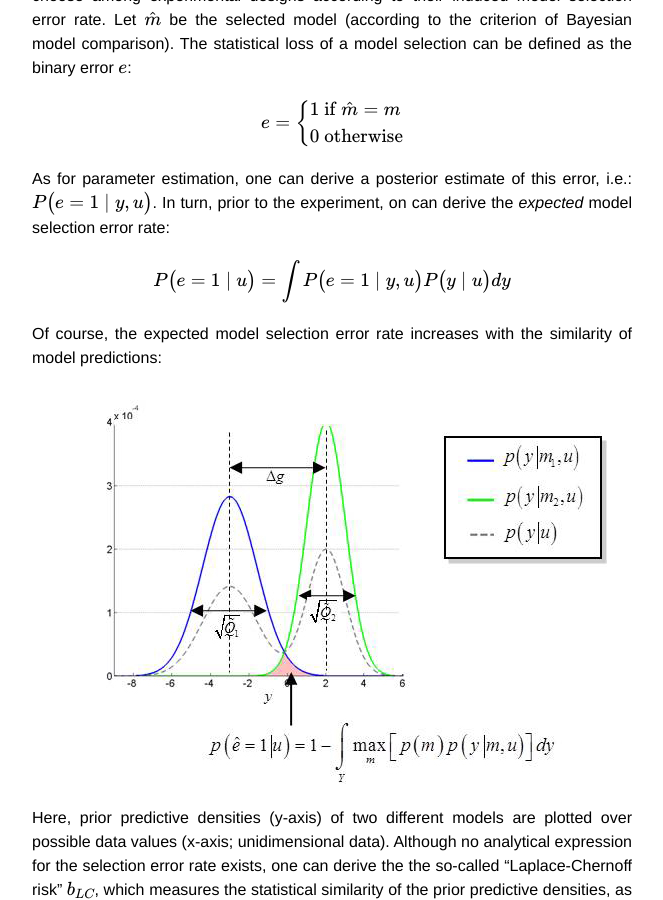
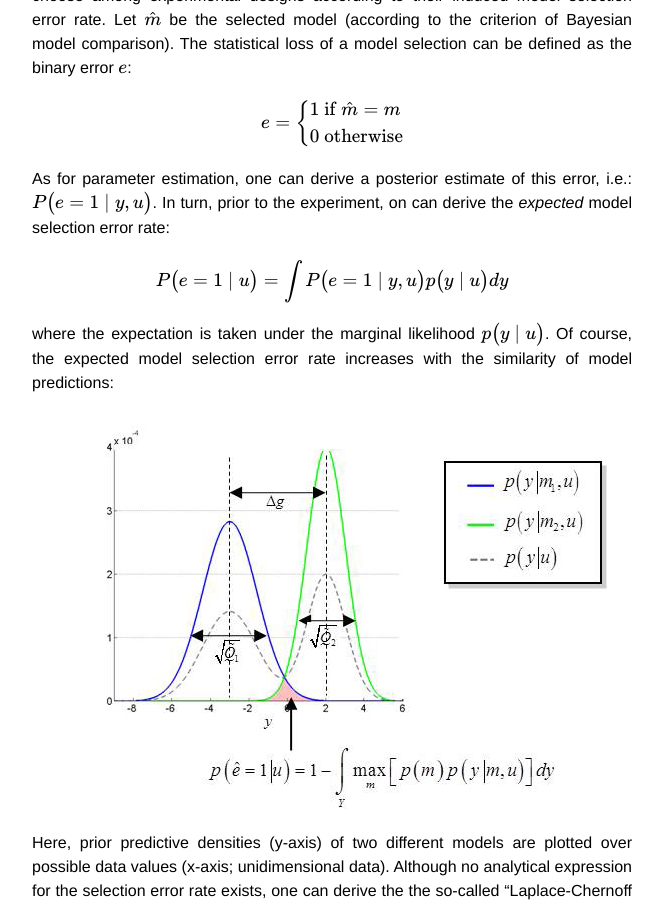
Before and after one commit to MBB-team/VBA-toolbox, a Jekyll site: the page built from _wiki/Optimizing-the-experimental-design.md, in a window 1280 px wide and 900 px high, scrolled down 1763 px. Shown: the whole window, without its empty margins (308-971 px from the left). Built offline with Jekyll 4.4.1, drawn with Linux system fonts in a browser that asks for light colours; nearby versions of some CDN libraries; formulas are drawn with MathJax 3.

Commit message:
Update Optimizing-the-experimental-design.md

```diff
--- a/_wiki/Optimizing-the-experimental-design.md
+++ b/_wiki/Optimizing-the-experimental-design.md
@@ -44,9 +44,9 @@ $$
 
 As for parameter estimation, one can derive a posterior estimate of this error, i.e.: $$P\big(e=1 \mid y,u \big)$$. In turn, prior to the experiment, on can derive the *expected* model selection error rate:
 
-$$P\big(e=1 \mid u \big) = \int{ P\big(e=1 \mid y,u \big) P\big(y \mid u \big) dy }$$
+$$P\big(e=1 \mid u \big) = \int{ P\big(e=1 \mid y,u \big) p\big(y \mid u \big) dy }$$
 
-Of course, the expected model selection error rate increases with the similarity of model predictions:
+where the expectation is taken under the marginal likelihood $$p\big(y \mid u \big)$$. Of course, the expected model selection error rate increases with the similarity of model predictions:
 
 ![]({{ site.baseurl }}/images/wiki/optim/optim0.jpg)
 
```
